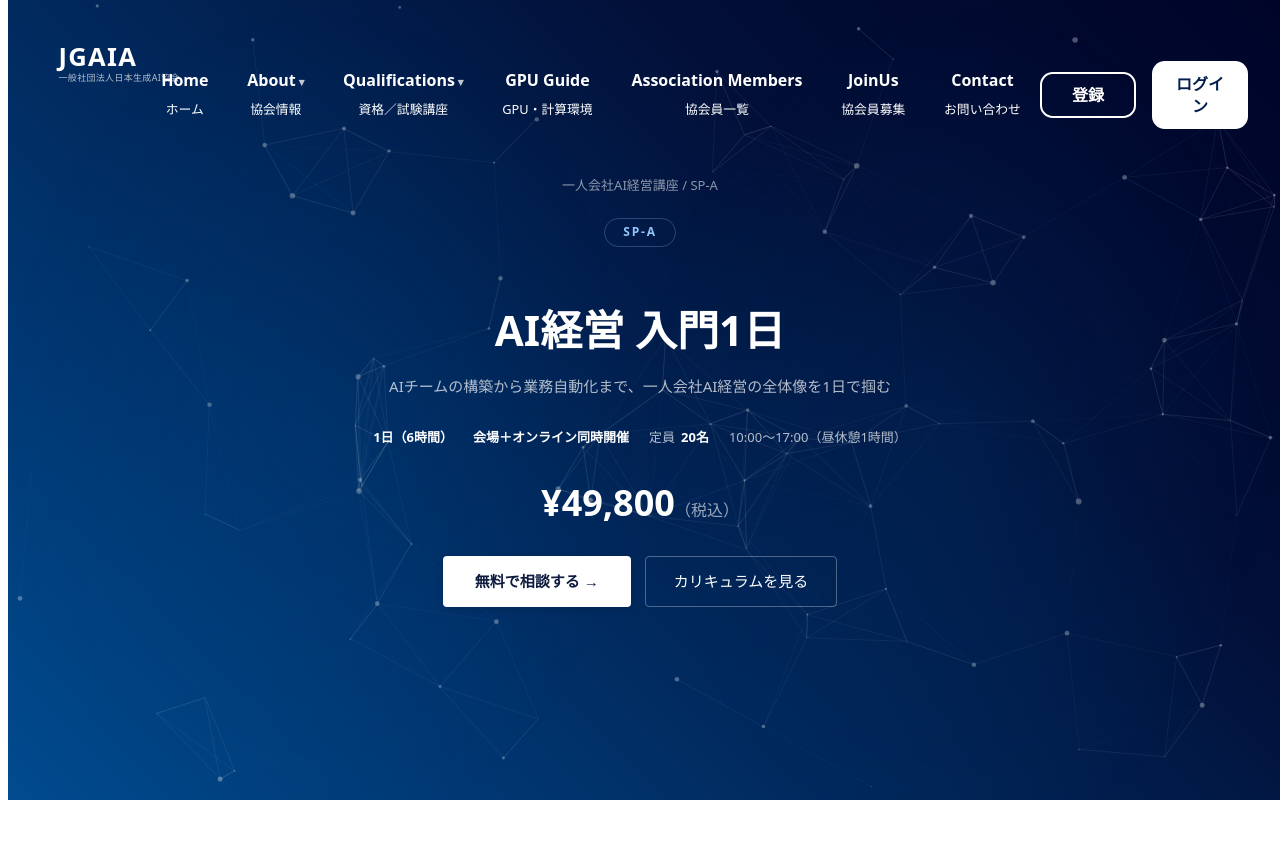
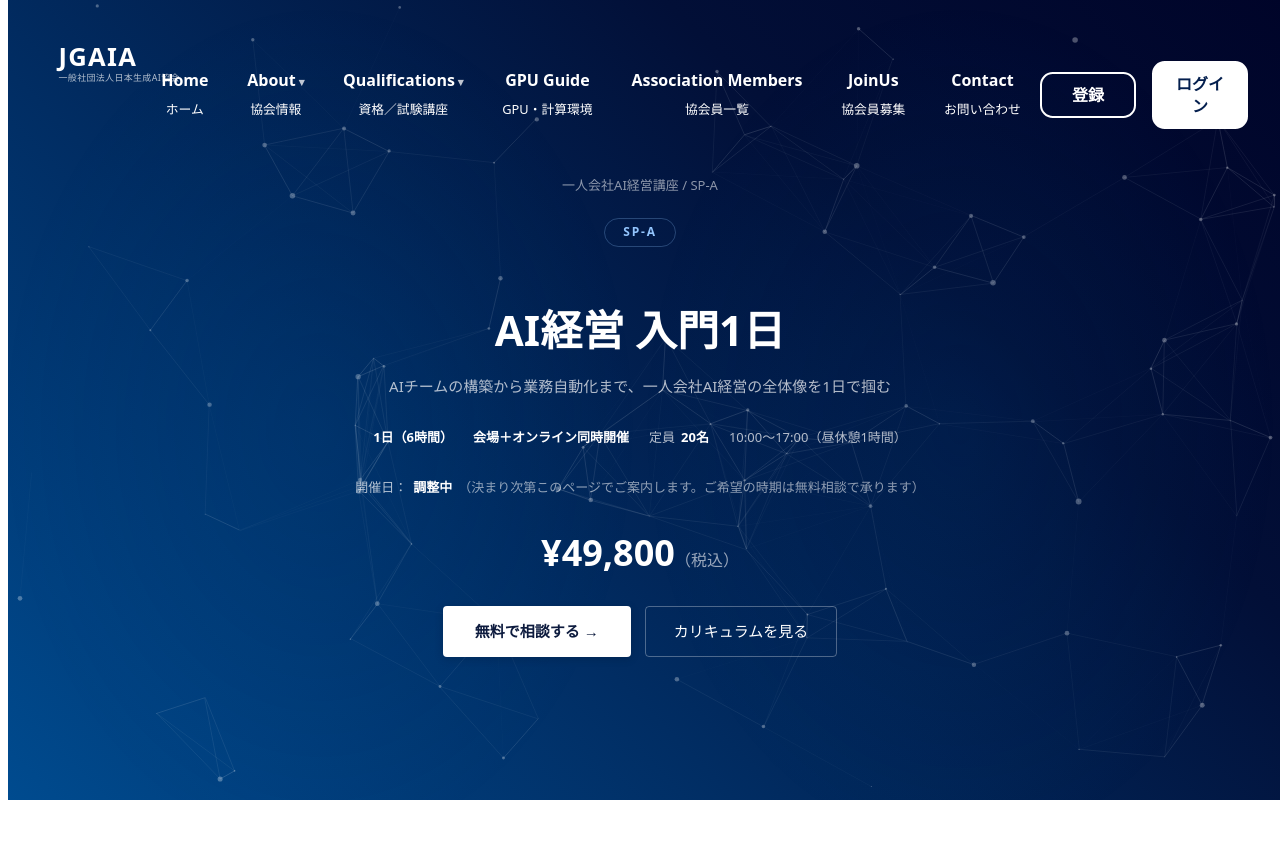
Before and after one commit to jqca/jgaia, a Flask app: page /solo-ceo/course-spa in a window 1280 px wide. Shown: the top 856 px of the page. Run offline with Flask 3, Linux system fonts and the light colour scheme; some libraries are stand-ins or nearby versions.

Commit message:
fix: 開催日をページに出す（未定なら「調整中」と明示する）
PRにもサイトにも開催日がどこにも無く、日程を探した人が見つけられずに
離脱する状態だった。日付が決まっていないこと自体は問題ないが、
書いていないと「探したが分からない」になる。

- COURSES に next_date を追加。決まったらここに1行書けばLPとコース詳細の
  両方に反映される。空なら「調整中（決まり次第このページでご案内します。
  ご希望の時期は無料相談で承ります）」と表示する。
- 日付は経営判断のため空のまま。埋めるのは社長。

Co-Authored-By: Claude Opus 5 <noreply@anthropic.com>

```diff
--- a/solo_ceo.py
+++ b/solo_ceo.py
@@ -45,6 +45,10 @@ COURSES = {
         "format": "会場＋オンライン同時開催",
         "capacity": "20名",
         "schedule": "10:00〜17:00（昼休憩1時間）",
+        # 開催日。決まったらここに "2026年9月12日（土）" のように書けば
+        # LPとコース詳細の両方に出る。空のままなら「調整中」と表示する。
+        # ⛔ 未定を空欄のまま隠さないこと（日程が見つからないと問い合わせ前に離脱する）
+        "next_date": "",
         "subsidy": False,
         "subsidy_text": "",
         "curriculum": [
@@ -93,6 +97,7 @@ COURSES = {
         "format": "会場開催",
         "capacity": "15名",
         "schedule": "10:00〜17:00 × 3日間（昼休憩1時間）",
+        "next_date": "",
         "subsidy": False,
         "subsidy_text": "",
         "curriculum": [
@@ -143,6 +148,7 @@ COURSES = {
         "format": "オンライン（Zoom）",
         "capacity": "30名",
         "schedule": "毎週水曜 19:00〜21:30（全5回）",
+        "next_date": "",
         "subsidy": False,
         "subsidy_text": "",
         "curriculum": [
--- a/templates/solo_ceo.html
+++ b/templates/solo_ceo.html
@@ -643,6 +643,7 @@ main { padding: 0 !important; margin-top: 0 !important; min-height: 0 !important
                         <span class="meta-tag">{{ c.duration }}</span>
                         <span class="meta-tag">{{ c.format }}</span>
                         <span class="meta-tag">定員{{ c.capacity }}</span>
+                        <span class="meta-tag">開催日 {{ c.next_date if c.next_date else '調整中' }}</span>
                     </div>
                     <div class="card-price">¥{{ c.price }}<small>（税込）</small></div>
                 </div>
--- a/templates/solo_ceo_course.html
+++ b/templates/solo_ceo_course.html
@@ -355,6 +355,17 @@
         <div class="cd-meta-item">{{ c.schedule }}</div>
     </div>
 
+    {# 開催日 — 未定なら「未定」と書く。何も書かないと、見た人は
+       日程を探して見つけられず、問い合わせる前に離脱する。 #}
+    <div class="cd-meta-bar" style="margin-top:10px;">
+        <div class="cd-meta-item">
+            開催日：<strong>{{ c.next_date if c.next_date else '調整中' }}</strong>
+            {% if not c.next_date %}
+            <span style="opacity:.8;">（決まり次第このページでご案内します。ご希望の時期は無料相談で承ります）</span>
+            {% endif %}
+        </div>
+    </div>
+
     <div class="cd-price-block">
         <div class="cd-price">¥{{ c.price }}<small>（税込）</small></div>
         {% if c.subsidy %}
```
